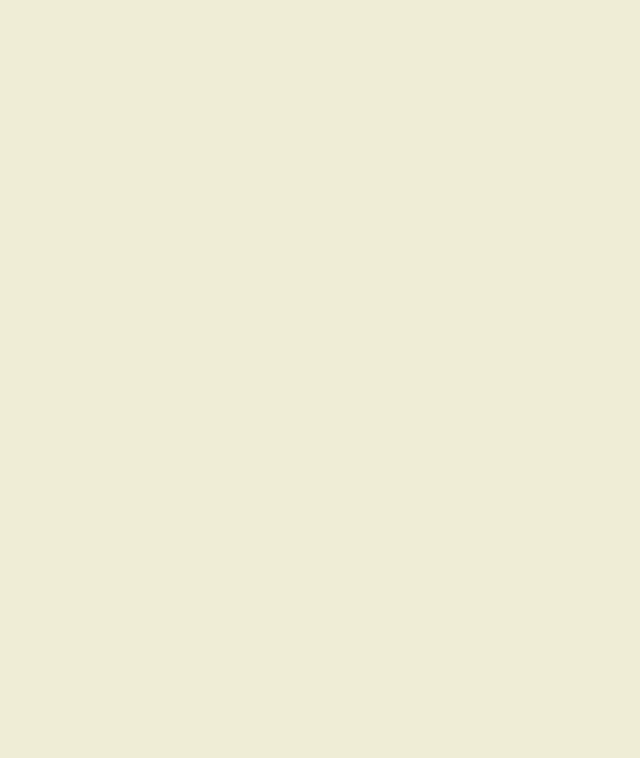
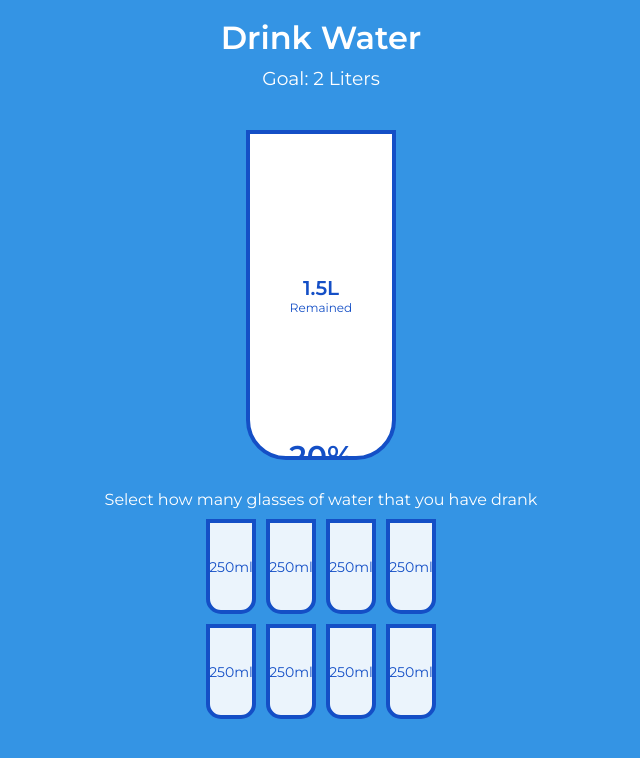
Before and after one commit to TeoDiamantopoulos/Mini-Projects, a plain HTML site: page drinkWater/index.html in a window 1280 px wide. Shown: the whole page, without its empty margins (319-959 px from the left). Drawn offline with Linux system fonts and the light colour scheme.

Commit message:
add css and html

```diff
--- a/drinkWater/index.html
+++ b/drinkWater/index.html
@@ -4,9 +4,29 @@
     <meta charset="UTF-8" />
     <meta name="viewport" content="width=device-width, initial-scale=1.0" />
     <link rel="stylesheet" href="style.css" />
-    <title>Project Name</title>
+    <title>Drink Water</title>
+    <h1>Drink Water</h1>
+    <h3>Goal: 2 Liters</h3>
   </head>
   <body>
+    <div class="cup">
+      <div class="remained" id="remained">
+        <span id="liters">1.5L</span>
+        <small>Remained</small>
+      </div>
+      <div class="percentage" id="percentage">20%</div>
+    </div>
+    <p class="text">Select how many glasses of water that you have drank</p>
+    <div class="cups">
+      <div class="cup cup-small">250ml</div>
+      <div class="cup cup-small">250ml</div>
+      <div class="cup cup-small">250ml</div>
+      <div class="cup cup-small">250ml</div>
+      <div class="cup cup-small">250ml</div>
+      <div class="cup cup-small">250ml</div>
+      <div class="cup cup-small">250ml</div>
+      <div class="cup cup-small">250ml</div>
+    </div>
     <script src="script.js"></script>
   </body>
 </html>
--- a/drinkWater/style.css
+++ b/drinkWater/style.css
@@ -1,16 +1,108 @@
-@import url("https://fonts.googleapis.com/css2?family=Roboto:wght@400;700&display=swap");
+@import url("https://fonts.googleapis.com/css2?family=Montserrat:400,600&display=swap");
+
+:root {
+  --border-color: #144fc6;
+  --fill-color: #6ab3f8;
+
+}
 
 * {
   box-sizing: border-box;
 }
 
 body {
-  background-color: #efedd6;
-  font-family: "Roboto", sans-serif;
+  background-color: #3494e4;
+  color: #fff;
+  font-family: "Montserrat", sans-serif;
   display: flex;
   flex-direction: column;
-   align-items: center;
-  justify-content: center;
-  margin: 0;
+  align-items: center;
+  margin-bottom: 40px;
 
 }
+h1 {
+  margin: 10px 0 0;
+}
+
+h3 {
+  font-weight: 400;
+  margin: 10px 0;
+}
+
+.cup {
+  background-color: #fff;
+  border: 4px solid var(--border-color);
+  color: var(--border-color);
+  border-radius: 0 0 40px 40px;
+  height: 330px;
+  width: 150px;
+  margin: 30px 0;
+  display: flex;
+  flex-direction: column;
+  overflow: hidden;
+
+}
+
+.cup.cup-small {
+  width: 50px;
+  height: 95px;
+  border-radius: 0 0 15px 15px;
+  background-color: rgba(255, 255, 255, 0.9);
+  cursor: pointer;
+  font-size: 14px;
+  align-items: center;
+  justify-content: center;
+  text-align: center;
+  margin: 5px;
+  transition: 0.3s ease;
+
+}
+
+.cup.cup.cup-small.full {
+  background-color: var(--fill-color);
+  color: #fff;
+}
+
+.cups {
+  display: flex;
+  flex-wrap: wrap;
+  align-items: center;
+  justify-content: center;
+  width: 280px;
+}
+
+.remained {
+  display: flex;
+  flex-direction: column;
+  align-items: center;
+  justify-content: center;
+  text-align: center;
+  flex: 1;
+  transition: 0.3s ease;
+}
+
+.remained span {
+  font-size: 20px;
+  font-weight: bold;
+}
+
+.remained small {
+  font-size: 12px;
+}
+
+.percentage {
+
+  background-color: var(--fill-color);
+  display: flex;
+  align-items: center;
+  justify-content: center;
+  font-weight: bold;
+  font-size: 30px;
+  height: 0;
+  transition: 0.3 ease;
+}
+
+.text {
+  text-align: center;
+  margin: 0 0 5px;
+}
```
